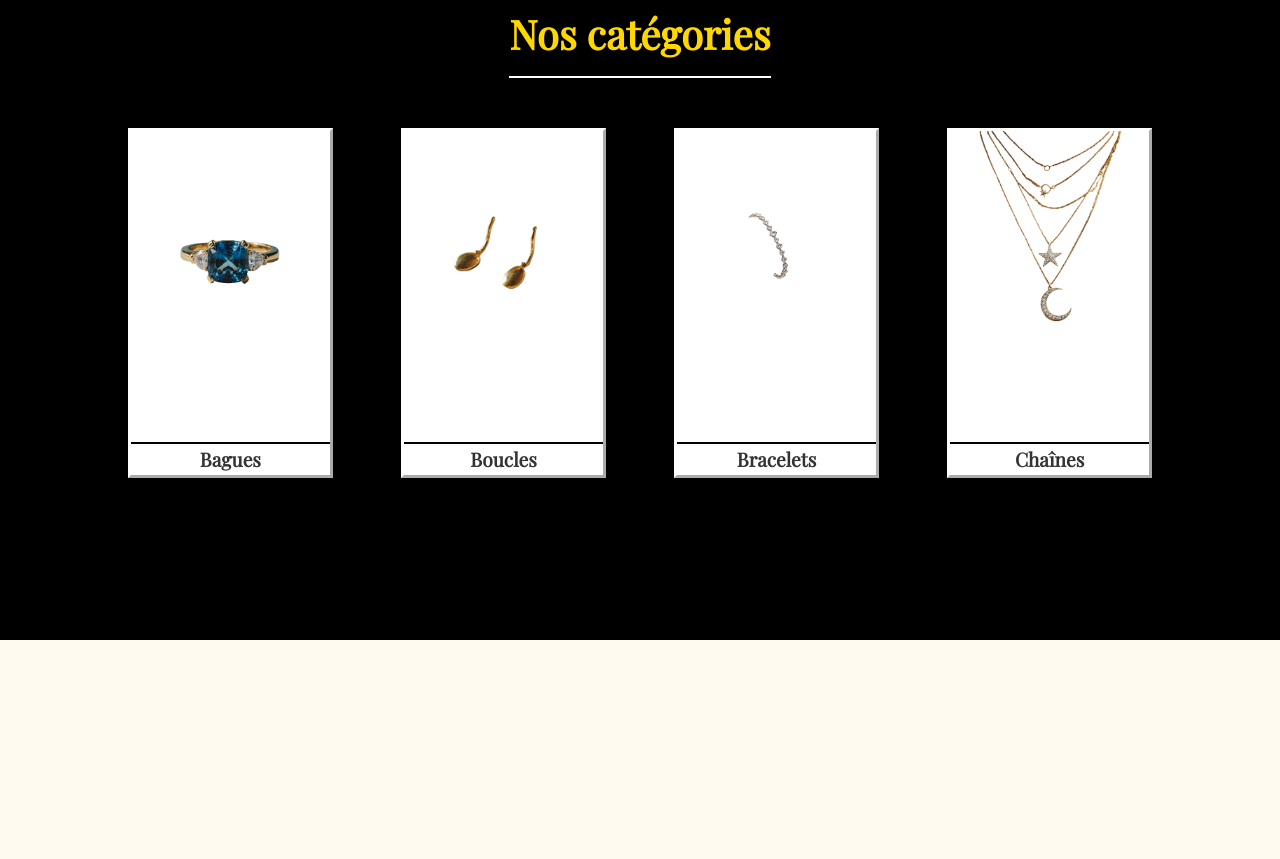
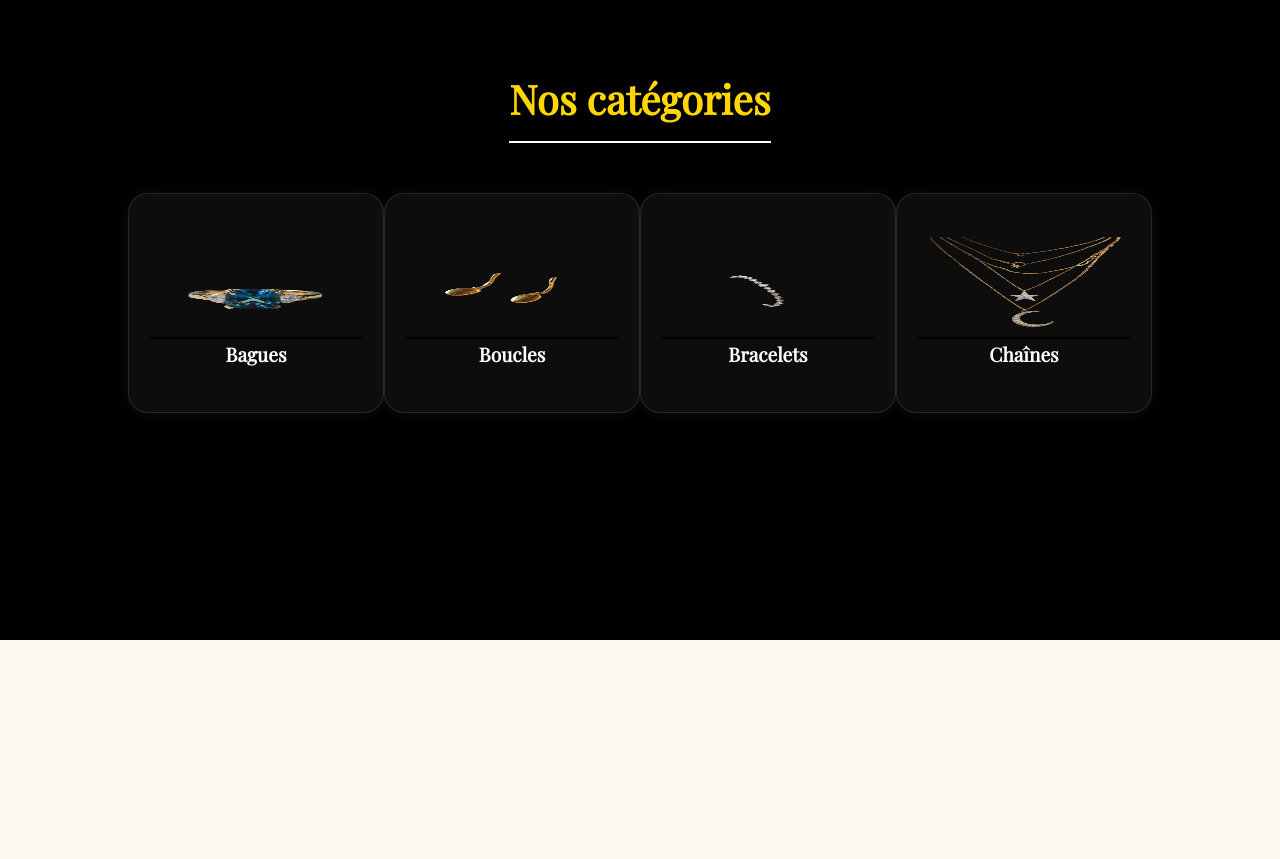
Before and after one commit to AKEKOFranck/JewerlyShop, a React (Vite) app: page / in a window 1280 px wide. Shown: the part 960-1819 px from the top of the page. Built offline with nearby package versions, Linux system fonts and the light colour scheme.

Commit message:
new maj 2

```diff
--- a/src/pages/Home.jsx
+++ b/src/pages/Home.jsx
@@ -25,6 +25,8 @@ import { CiShop } from "react-icons/ci";
                 </div>
             </section>
 
+
+
             <section className="home" id='example'>
                 <div className='home2_title'>Nos catégories</div>
                 <div className='home2_container'>
@@ -36,6 +38,9 @@ import { CiShop } from "react-icons/ci";
                     ))}
                 </div>
             </section>
+
+
+
 
             <section className="home" id='perso'>
                 <div className='home3_cont_text'>
--- a/src/styles/Home.css
+++ b/src/styles/Home.css
@@ -61,26 +61,76 @@ main{
     justify-content: space-between;
 }
 
-.home2_cont{
-    border: 3px outset white;
-    height: 350px;
-    width: 20%;
+
+.home2_cont {
+    position: relative;
+    width: 260px;
+    height: 220px;
+    padding: 20px;
+
     display: flex;
     flex-direction: column;
+    justify-content: center;
+    align-items: center;
+
+    background: rgba(255, 255, 255, 0.05);
+    backdrop-filter: blur(10px);
+
+    border-radius: 20px;
+    border: 1px solid rgba(255, 255, 255, 0.1);
+
+    color: white;
     text-align: center;
-    justify-content: space-between;
-    background-color: white;
-    transition: all 0.3s ease;
-    align-items: center;
+
+    box-shadow: 0 0 15px rgba(255, 255, 255, 0.05);
+
+    transition: all 0.4s ease;
+    overflow: hidden;
 }
 
-.home2_cont:hover{
-    transform: scale(1.2);
+.home2_cont::before {
+    content: "";
+    position: absolute;
+    width: 150%;
+    height: 150%;
+    background: linear-gradient(
+        120deg,
+        transparent,
+        rgba(0, 255, 255, 0.4),
+        transparent
+    );
+    transform: rotate(25deg);
+    top: -50%;
+    left: -50%;
+    opacity: 0;
+    transition: 0.5s;
+}
 
+.home2_cont:hover {
+    transform: translateY(-10px) scale(1.03);
+    box-shadow: 0 10px 30px rgba(0, 255, 255, 0.2);
+}
+
+.home2_cont:hover::before {
+    opacity: 1;
+    animation: shine 1.5s linear infinite;
+}
+
+@keyframes shine {
+    0% {
+        transform: rotate(25deg) translateX(-100%);
+    }
+    100% {
+        transform: rotate(25deg) translateX(100%);
+    }
 }
 
 .home2_cont1{
-   width: 80%;
+    width: 100%;
+    height: 100px;
+    display: flex;
+    align-items: center;
+    justify-content: center;
 }
 
 .home2_cont2{
```
